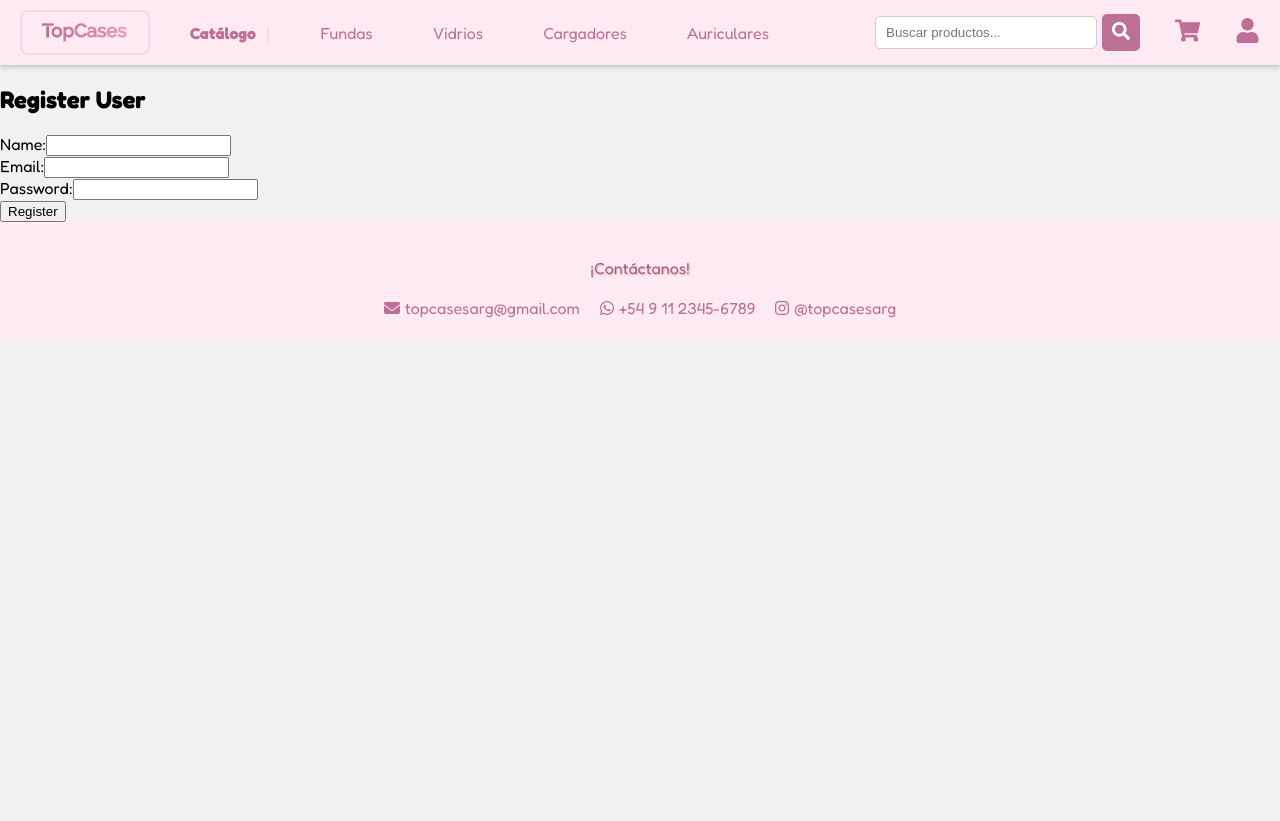
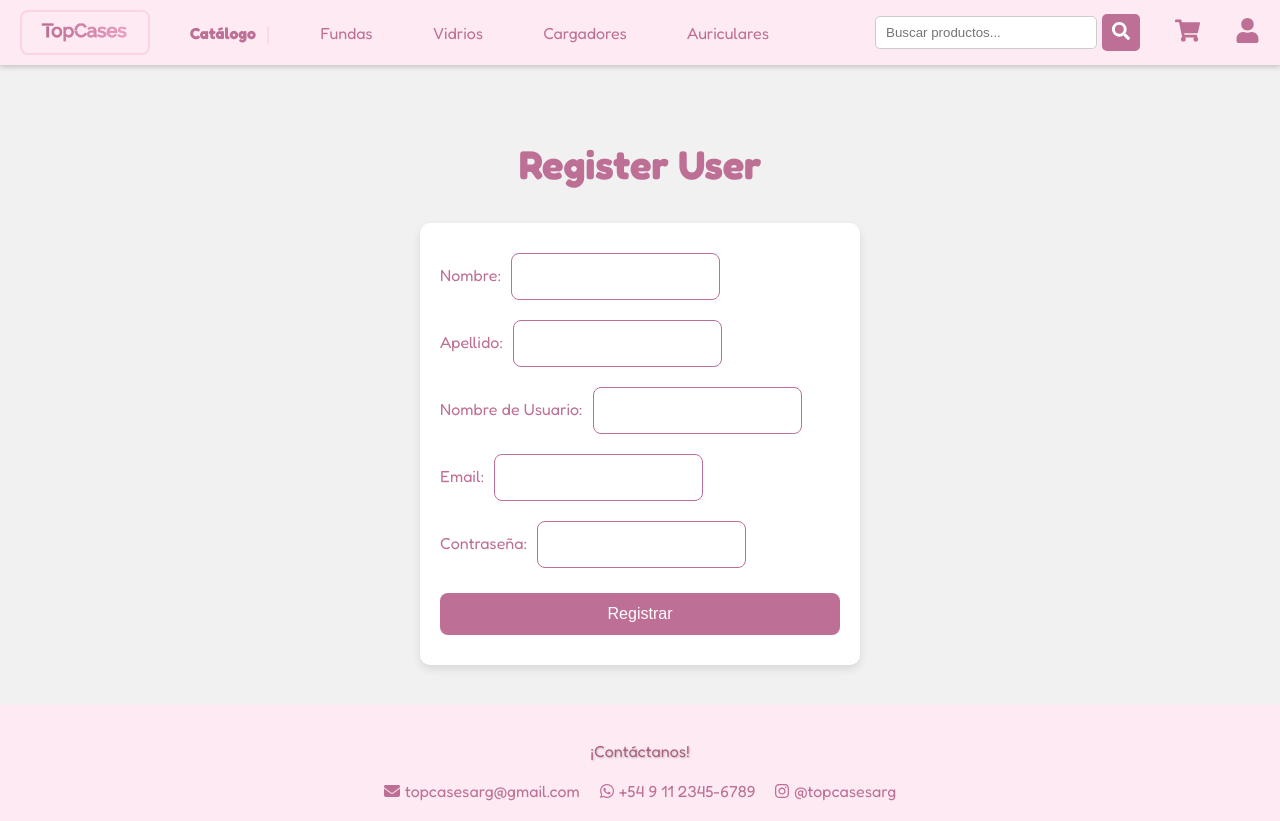
Before and after one commit to pmaestri/apiFront, a React (Vite) app: page /register in a window 1280 px wide. Before the commit the page ends 800 px from the top, so only its background shows below. Built offline with nearby package versions, Linux system fonts and the light colour scheme.

Commit message:
Diseño Login y Register

```diff
--- a/src/components/Auth/LogIn2.css
+++ b/src/components/Auth/LogIn2.css
@@ -2,7 +2,7 @@
 
 body {
   font-family: "Fredoka", sans-serif; /* Aplicar la fuente a todo el cuerpo */
-  background-color: #fdeaf2; /* Fondo de la página */
+  background-color: #f5f5f5; /* Fondo de la página */
   margin: 0;
   padding: 0;
 }
@@ -18,7 +18,7 @@ body {
 .alternative-login h3 {
     color: #bd6f95; /* Color del texto del encabezado */
     margin-bottom: 20px;
-    font-size: 28px; /* Aumentar el tamaño de la fuente */
+    font-size: 40px; /* Aumentar el tamaño de la fuente */
     font-weight: 700; /* Opcional: Hacer el texto más grueso */
   }
 
@@ -31,7 +31,7 @@ body {
   border-radius: 10px; /* Bordes redondeados */
   box-shadow: 0 4px 10px rgba(0, 0, 0, 0.1); /* Sombra suave */
   width: 400px; /* Ancho del formulario */
-  height: 280px;
+  height: 350px;
 }
 
 .alternative-login label {
@@ -43,14 +43,16 @@ body {
 
   .alternative-login input {
     padding: 15px;
-    margin: 0 0 40px 15px; /* Margen izquierdo agregado y margen inferior */
+    margin: 0 0 40px 10px; /* Margen izquierdo agregado y margen inferior */
     border: 1px solid #bd6f95; /* Borde rosa */
     border-radius: 8px; /* Bordes redondeados */
     outline: none; /* Sin contorno */
     transition: border-color 0.3s ease; /* Transición suave del borde */
   }
 
-
+  .alternative-login input:first-of-type {
+    margin-top: 20px; /* Ajusta este valor según sea necesario para mover el primer input más abajo */
+  }
 .alternative-login input:focus {
   border-color: #bd6f95; /* Borde rosa al enfocar */
 }
@@ -60,10 +62,11 @@ body {
   color: #ffffff; /* Color del texto del botón */
   border: none;
   padding: 12px;
-  margin-top: 30px;
+  margin: 15px 0 10px; /* Ajusta el margen superior e inferior */
   border-radius: 8px; /* Bordes redondeados */
   cursor: pointer;
   transition: background-color 0.3s ease; /* Transición suave de color */
+  font-size: 16px;
 }
 
 .alternative-login button:hover {
@@ -79,11 +82,31 @@ body {
 }
 
 .alternative-login .error-message {
-  background-color: #fbd5e5; /* Fondo suave para mensaje de error */
+  text-align: center;
+  padding: 10px;
+  border-radius: 8px;
   color: #bd6f95; /* Color del texto del mensaje de error */
+  margin: 10px 0; /* Espacio fijo arriba y abajo */
+  /* Otras propiedades como max-height o overflow para mantenerlo dentro del área */
 }
+
 
 .alternative-login .success-message {
   background-color: #e6f8e0; /* Fondo suave para mensaje de éxito */
   color: #4caf50; /* Color del texto del mensaje de éxito */
 }
+
+.register-button {
+  all: unset; /* Reinicia todos los estilos */
+  color: #bd6f95; /* Color del texto */
+  cursor: pointer; /* Cambiar cursor al pasar sobre el botón */
+  font-weight: 600; /* Estilo de texto */
+  text-align: center; /* Centrar el texto */
+  transition: color 0.3s ease; /* Transición suave del color */
+  margin: 8px 0; /* Reduce el margen superior e inferior */
+}
+
+
+.register-button:hover {
+  color: #fbd5e5; /* Color del texto al pasar el cursor */
+}
--- a/src/components/Auth/LogIn2.jsx
+++ b/src/components/Auth/LogIn2.jsx
@@ -1,42 +1,22 @@
 import { useState } from 'react';
 import { useNavigate } from 'react-router-dom';
-import { authenticateUser } from '../../api/AuthApi'; // Ajusta la ruta según la ubicación de tu archivo
+import { authenticateUser } from '../../api/AuthApi';
 import './LogIn2.css';
 
 const Login = () => {
-  const [username, setUsername] = useState('');
-  const [email, setEmail] = useState('');
-  const [password, setPassword] = useState('');
-  const [error, setError] = useState(null);
-  const [success, setSuccess] = useState(null);
+  const [nombreUsuario, setNombreUsuario] = useState('');
+  const [contrasenia, setContrasenia] = useState('');
   const [errorMessage, setErrorMessage] = useState(null);
   const navigate = useNavigate();
 
-  // Manejador del formulario de inicio de sesión con email y password
-  const handleSubmit = async (e) => {
+  const handleLogin = async (e) => {
     e.preventDefault();
-    setError(null);
-    setSuccess(null);
+    setErrorMessage(null);
 
     try {
-      const request = { email, password };
-      const response = await authenticateUser(request);
-      setSuccess('Login successful!');
-      localStorage.setItem('token', response.token);
-      console.log('Login successful:', response);
-      navigate('/');
-    } catch (error) {
-      setError(error.message);
-    }
-  };
-
-  // Manejador para la autenticación con username y password
-  const handleLogin = async (e) => {
-    e.preventDefault();
-    try {
-      const authData = { nombreUsuario: username, contrasenia: password };
+      const authData = { nombreUsuario, contrasenia };
       const response = await authenticateUser(authData);
-      localStorage.setItem('token', response.token);
+      localStorage.setItem('token', response.access_token);
       console.log('Autenticación exitosa:', response);
       navigate('/');
     } catch (error) {
@@ -45,17 +25,20 @@ const Login = () => {
     }
   };
 
+  const handleRegister = () => {
+    navigate('/register'); // Asegúrate de que la ruta '/register' esté configurada
+  };
+
   return (
-
     <div className="alternative-login">
       <h3>Iniciar Sesión</h3>
       <form onSubmit={handleLogin}>
         <div>
-              <label>Usuario:</label>
+          <label>Nombre de Usuario:</label>
           <input
             type="text"
-                value={username}
-                onChange={(e) => setUsername(e.target.value)}
+            value={nombreUsuario}
+            onChange={(e) => setNombreUsuario(e.target.value)}
             required
           />
         </div>
@@ -63,12 +46,19 @@ const Login = () => {
           <label>Contraseña:</label>
           <input
             type="password"
-                value={password}
-                onChange={(e) => setPassword(e.target.value)}
+            value={contrasenia}
+            onChange={(e) => setContrasenia(e.target.value)}
             required
           />
         </div>
+
+        {/* Contenedor para el mensaje de error con un mínimo de altura */}
+        <div style={{ minHeight: '40px', textAlign: 'center' }}>
+          {errorMessage && <p className="error-message">{errorMessage}</p>}
+        </div>
+
         <button type="submit">Iniciar Sesión</button>
+        <span onClick={handleRegister} className="register-button">Registrarse</span>
       </form>
     </div>
   );
--- /dev/null
+++ b/src/components/Auth/Register.css
@@ -0,0 +1,85 @@
+.registration {
+    display: flex;
+    flex-direction: column;
+    justify-content: center; /* Centrar verticalmente */
+    align-items: center; /* Centrar horizontalmente */
+    height: 80vh; /* Altura completa de la ventana */
+  }
+
+  .registration h2 {
+    color: #bd6f95; /* Color del texto del encabezado */
+    margin-bottom: 10px;
+    font-size: 40px; /* Tamaño de la fuente */
+    font-weight: 700; /* Texto más grueso */
+  }
+
+  .registration form {
+    display: flex;
+    flex-direction: column;
+    background-color: #ffffff; /* Fondo blanco del formulario */
+    padding: 20px;
+    border-radius: 10px; /* Bordes redondeados */
+    box-shadow: 0 4px 10px rgba(0, 0, 0, 0.1); /* Sombra suave */
+    width: 400px; /* Ancho del formulario */
+    height: auto; /* Altura automática */
+  }
+
+  .registration .message-container {
+    min-height: 15px; /* Reserva espacio para los mensajes */
+    width: 100%; /* Ancho completo para los mensajes */
+    display: flex;
+    justify-content: center; /* Centrar horizontalmente */
+    margin-bottom: 10px; /* Espaciado entre el contenedor de mensajes y el formulario */
+  }
+
+  .registration .error-message,
+  .registration .success-message {
+    text-align: center;
+    padding: 10px;
+    margin-top: 10px;
+    border-radius: 8px;
+    width: 100%; /* Ancho completo para los mensajes */
+  }
+
+  .registration .error-message {
+    color: #bd6f95; /* Color del texto del mensaje de error */
+  }
+
+  .registration .success-message {
+    color: #bd6f95; /* Color del texto del mensaje de éxito */
+  }
+
+  .registration label {
+    margin: 5px 0; /* Espaciado entre etiquetas y campos */
+    color: #bd6f95; /* Color de las etiquetas */
+    font-size: 16px; /* Tamaño de la fuente de las etiquetas */
+  }
+
+  .registration input {
+    margin: 10px 0 10px 10px; /* Margen superior, margen inferior y margen izquierdo agregado */
+    padding: 15px;
+    border: 1px solid #bd6f95; /* Borde rosa */
+    border-radius: 8px; /* Bordes redondeados */
+    outline: none; /* Sin contorno */
+    transition: border-color 0.3s ease; /* Transición suave del borde */
+  }
+
+  .registration input:focus {
+    border-color: #bd6f95; /* Borde rosa al enfocar */
+  }
+
+  .registration button {
+    background-color: #bd6f95; /* Color de fondo del botón */
+    color: #ffffff; /* Color del texto del botón */
+    border: none;
+    padding: 12px;
+    margin: 15px 0 10px; /* Ajusta el margen superior e inferior */
+    border-radius: 8px; /* Bordes redondeados */
+    cursor: pointer;
+    transition: background-color 0.3s ease; /* Transición suave de color */
+    font-size: 16px;
+  }
+
+  .registration button:hover {
+    background-color: #fbd5e5; /* Cambio de color al pasar el cursor */
+  }
--- a/src/components/Auth/Register.jsx
+++ b/src/components/Auth/Register.jsx
@@ -1,10 +1,11 @@
 import { useState } from 'react';
 import { registerUser } from "../../api/AuthApi";
-
-
+import './Register.css';
 
 const Registration = () => {
-  const [name, setName] = useState('');
+  const [nombre, setNombre] = useState('');
+  const [apellido, setApellido] = useState('');
+  const [nombreUsuario, setNombreUsuario] = useState('');
   const [email, setEmail] = useState('');
   const [password, setPassword] = useState('');
   const [error, setError] = useState(null);
@@ -16,7 +17,13 @@ const Registration = () => {
     setSuccess(null);
 
     try {
-      const request = { name, email, password };
+      const request = {
+        nombre,
+        apellido,
+        nombreUsuario,
+        mail: email,
+        contrasenia: password
+      };
       await registerUser(request);
       setSuccess('User registered successfully!');
     } catch (error) {
@@ -25,24 +32,60 @@ const Registration = () => {
   };
 
   return (
-    <div>
+    <div className="registration">
       <h2>Register User</h2>
-      {error && <p style={{ color: 'red' }}>{error}</p>}
-      {success && <p style={{ color: 'green' }}>{success}</p>}
+      {/* Contenedor para los mensajes de error y éxito */}
+      <div className="message-container">
+        {error && <p className="error-message">{error}</p>}
+        {success && <p className="success-message">{success}</p>}
+      </div>
       <form onSubmit={handleSubmit}>
         <div>
-          <label>Name:</label>
-          <input type="text" value={name} onChange={(e) => setName(e.target.value)} required />
+          <label>Nombre:</label>
+          <input
+            type="text"
+            value={nombre}
+            onChange={(e) => setNombre(e.target.value)}
+            required
+          />
+        </div>
+        <div>
+          <label>Apellido:</label>
+          <input
+            type="text"
+            value={apellido}
+            onChange={(e) => setApellido(e.target.value)}
+            required
+          />
+        </div>
+        <div>
+          <label>Nombre de Usuario:</label>
+          <input
+            type="text"
+            value={nombreUsuario}
+            onChange={(e) => setNombreUsuario(e.target.value)}
+            required
+          />
         </div>
         <div>
           <label>Email:</label>
-          <input type="email" value={email} onChange={(e) => setEmail(e.target.value)} required />
+          <input
+            type="email"
+            value={email}
+            onChange={(e) => setEmail(e.target.value)}
+            required
+          />
         </div>
         <div>
-          <label>Password:</label>
-          <input type="password" value={password} onChange={(e) => setPassword(e.target.value)} required />
+          <label>Contraseña:</label>
+          <input
+            type="password"
+            value={password}
+            onChange={(e) => setPassword(e.target.value)}
+            required
+          />
         </div>
-        <button type="submit">Register</button>
+        <button type="submit">Registrar</button>
       </form>
     </div>
   );
--- a/src/components/NavBar/Navbar.jsx
+++ b/src/components/NavBar/Navbar.jsx
@@ -13,6 +13,7 @@ const Navbar = () => {
   const handleSearch = () => {
     console.log("Buscando:", searchQuery);
   };
+const token = localStorage.getItem('token');
 
   return (
     <nav className="navbar">
@@ -258,6 +259,7 @@ const Navbar = () => {
           <Link to="/login"> {/*  Redirige a la página de inicio de sesión */}
             <FaUser className="nav-icon" title="Iniciar sesión" /> {/*  Icono de inicio de sesión */}
           </Link>
+
         </div>
       </div>
     </nav>
```
Also changed, not shown: src/components/Welcome/Welcome.jsx (added, +18 -0 lines). Lines whose indentation alone changed are shown as unchanged.
